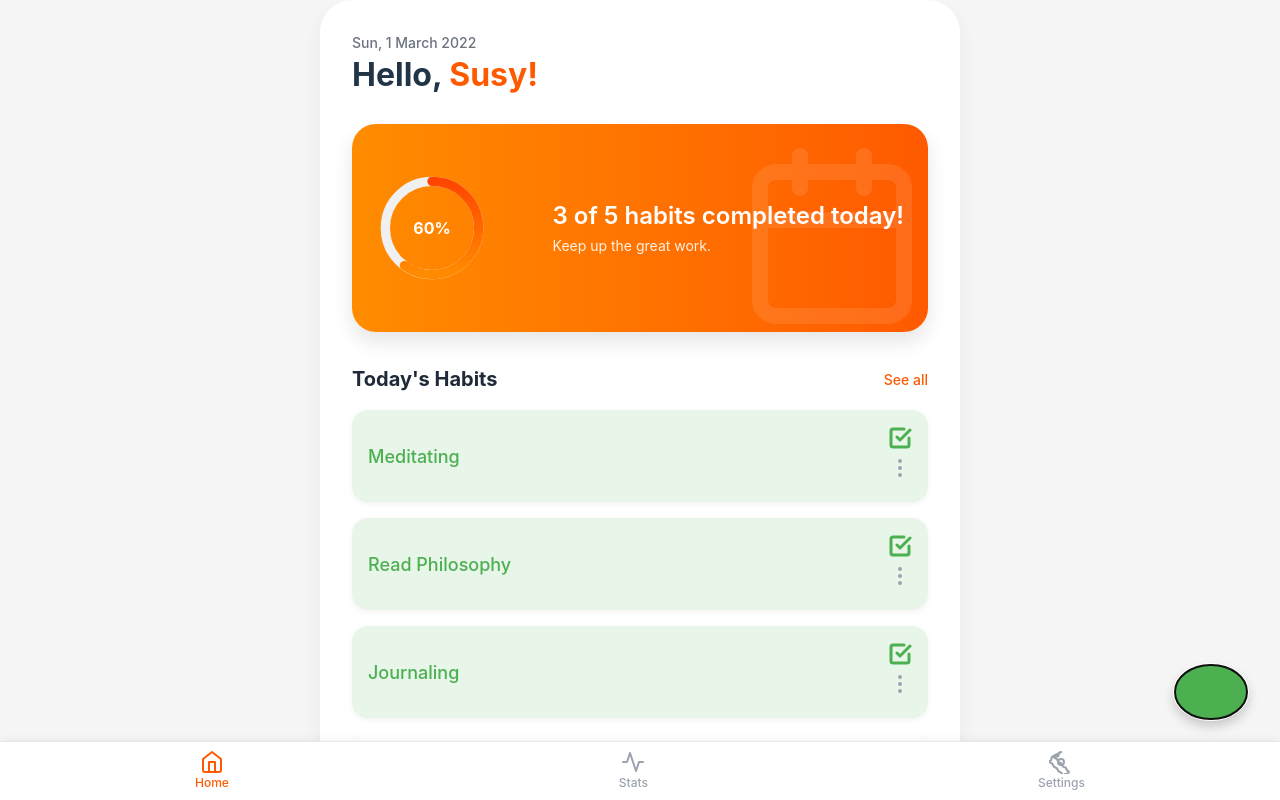
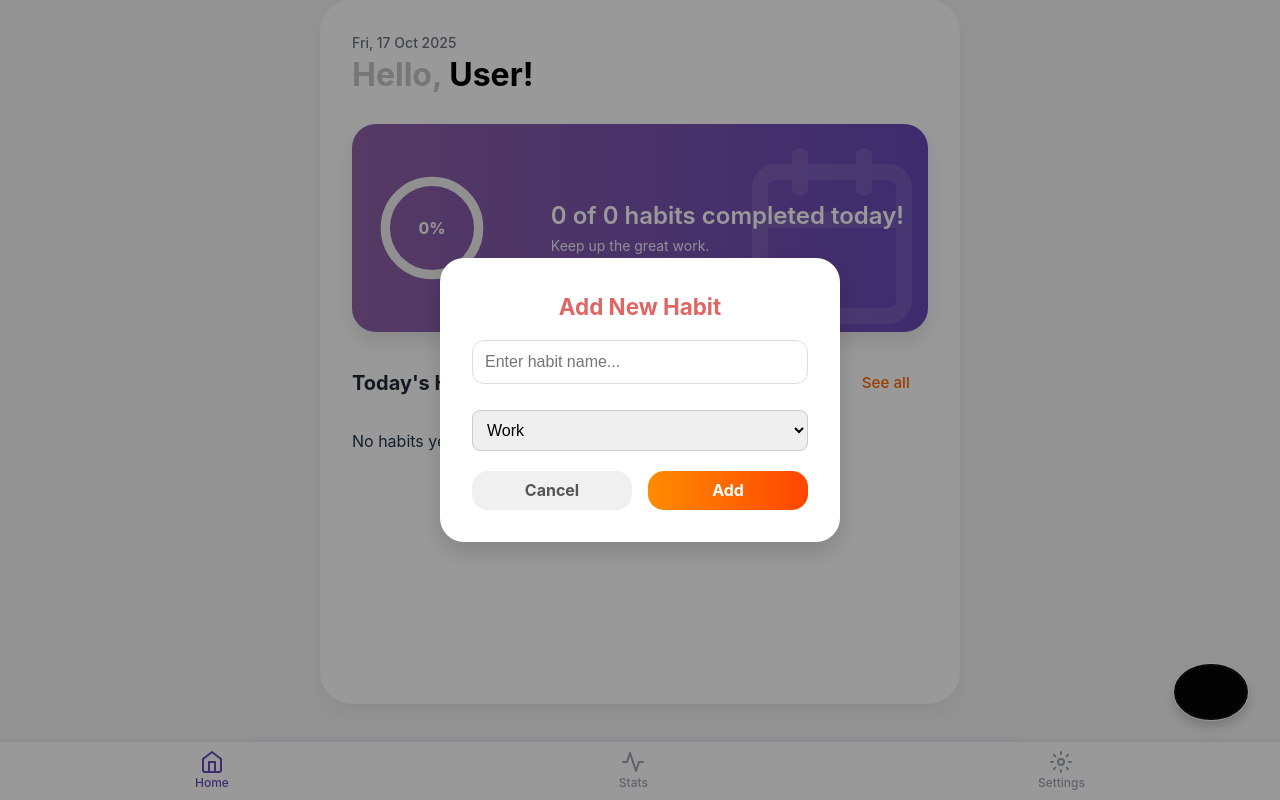
Before and after one commit to glitcchhh/Habit-hero-project, a React (Vite) app: page /home in a window 1280 px wide. Both pictures are taken after a click on the button 1211 px from the left and 692 px from the top of the page. Shown: the top 800 px of the page. Built offline with nearby package versions, Linux system fonts and the light colour scheme.

Commit message:
Add new habit modal added

```diff
--- a/src/pages/Home.css
+++ b/src/pages/Home.css
@@ -17,8 +17,9 @@ html, body, #root {
 /* --- Primary Colors --- */
 :root {
     --primary-orange: #ff5a00;
-    --light-green: #e8f5e9;
-    --success-green: #4caf50;
+    --light-green: #d4cdfb;
+    --success-green: #060506;
+    --primary-purple: #6649b7;
 }
 
 /* --- Main App Container --- */
@@ -55,10 +56,11 @@ header h1 {
     font-size: 2rem;
     font-weight: 700;
     margin-top: 0.25rem;
+    color: #c7c7c7;
 }
 
 header h1 span {
-    color: var(--primary-orange);
+    color: #010101;
 }
 
 /* --- Progress Card --- */
@@ -72,7 +74,7 @@ header h1 span {
     justify-content: space-between;
     min-height: 13rem;
     overflow: hidden;
-    background: linear-gradient(to right, #ff8c00, var(--primary-orange));
+    background: linear-gradient(to right, #8f61a7, var(--primary-purple));
     box-shadow: 0 10px 20px rgba(0,0,0,0.1);
 }
 
@@ -98,6 +100,35 @@ header h1 span {
     pointer-events: none;
 }
 
+.section-header {
+  display: flex;
+  align-items: center;
+  justify-content: space-between;
+  margin-bottom: 12px;
+}
+
+.section-header h2 {
+  font-size: 1.3rem;
+  font-weight: 600;
+  color: #1e293b;
+}
+
+.see-all-btn {
+  background: none;
+  border: none;
+  color: #ff6600;
+  font-size: 0.95rem;
+  font-weight: 500;
+  cursor: pointer;
+  transition: color 0.3s ease;
+}
+
+.see-all-btn:hover {
+  color: #e65c00;
+  text-decoration: underline;
+}
+
+
 /* --- Sections --- */
 .section {
     display: flex;
@@ -120,7 +151,7 @@ header h1 span {
 .section-header a {
     font-size: 0.875rem;
     font-weight: 500;
-    color: var(--primary-orange);
+    color: var(--primary-purple);
     text-decoration: none;
 }
 
@@ -204,6 +235,8 @@ header h1 span {
     box-shadow: 0 4px 6px rgba(0,0,0,0.05);
 }
 
+
+
 /* --- Bottom Navigation --- */
 .bottom-nav {
     position: fixed;
@@ -234,7 +267,7 @@ header h1 span {
 
 .bottom-nav .nav-link:hover,
 .bottom-nav .nav-link.active {
-    color: var(--primary-orange);
+    color: var(--primary-purple);
 }
 
 /* --- Floating Action Button --- */
@@ -260,3 +293,106 @@ header h1 span {
     transform: scale(1.1);
     background-color: #388e3c;
 }
+
+/* Popup Modal */
+.modal-overlay {
+  position: fixed;
+  inset: 0;
+  background: rgba(0, 0, 0, 0.4);
+  display: flex;
+  align-items: center;
+  justify-content: center;
+  animation: fadeIn 0.2s ease;
+  z-index: 100;
+}
+
+.modal {
+  background: #fff;
+  padding: 2rem;
+  border-radius: 1.5rem;
+  box-shadow: 0 10px 25px rgba(0,0,0,0.15);
+  width: 90%;
+  max-width: 400px;
+  text-align: center;
+  animation: scaleIn 0.25s ease;
+}
+
+.modal h3 {
+  font-size: 1.4rem;
+  color: #e06666;
+  margin-bottom: 1rem;
+}
+
+.modal input {
+  width: 100%;
+  padding: 0.75rem;
+  border: 1px solid #ddd;
+  border-radius: 0.75rem;
+  outline: none;
+  font-size: 1rem;
+  margin-bottom: 1rem;
+  transition: border-color 0.2s;
+}
+
+.modal input:focus {
+  border-color: #ac7128;
+}
+
+.modal-buttons {
+  display: flex;
+  justify-content: space-between;
+  gap: 1rem;
+}
+
+.habit-dropdown {
+  width: 100%;
+  padding: 10px;
+  border-radius: 8px;
+  border: 1px solid #ccc;
+  margin-top: 10px;
+  margin-bottom: 20px;
+  font-size: 1rem;
+  outline: none;
+  transition: border-color 0.3s;
+}
+
+.habit-dropdown:focus {
+  border-color: #ff6600;
+}
+
+.habit-type {
+  color: #888;
+  font-size: 0.85rem;
+}
+
+.add-btn {
+  flex: 1;
+  background: linear-gradient(90deg, #ff8c00, #ff4500);
+  color: white;
+  border: none;
+  border-radius: 1rem;
+  padding: 0.6rem;
+  cursor: pointer;
+  font-weight: bold;
+}
+
+.cancel-btn {
+  flex: 1;
+  background: #f0f0f0;
+  border: none;
+  border-radius: 1rem;
+  padding: 0.6rem;
+  cursor: pointer;
+  font-weight: bold;
+  color: #555;
+}
+
+@keyframes fadeIn {
+  from { opacity: 0 }
+  to { opacity: 1 }
+}
+
+@keyframes scaleIn {
+  from { transform: scale(0.9); opacity: 0 }
+  to { transform: scale(1); opacity: 1 }
+}
--- a/src/pages/Home.jsx
+++ b/src/pages/Home.jsx
@@ -1,8 +1,8 @@
 import React, { useState, useMemo } from 'react';
-import './Home.css'; // Import the separate CSS file
+import './Home.css';
 
 // --- Icon Components ---
-const Icon = ({ name, className = "icon", color = "currentColor", strokeWidth = 2, children }) => (
+const Icon = ({ className = "icon", color = "currentColor", strokeWidth = 2, children }) => (
   <svg
     xmlns="http://www.w3.org/2000/svg"
     className={className}
@@ -21,62 +21,62 @@ const Icon = ({ name, className = "icon", color = "currentColor", strokeWidth =
 
 const Home = (props) => (
   <Icon {...props}>
-        <path d="m3 9 9-7 9 7v11a2 2 0 0 1-2 2H5a2 2 0 0 1-2-2z"/>
-        <polyline points="9 22 9 12 15 12 15 22"/>
+    <path d="m3 9 9-7 9 7v11a2 2 0 0 1-2 2H5a2 2 0 0 1-2-2z" />
+    <polyline points="9 22 9 12 15 12 15 22" />
   </Icon>
 );
 
 const Activity = (props) => (
   <Icon {...props}>
-        <path d="M22 12h-4l-3 9L9 3l-3 9H2"/>
+    <path d="M22 12h-4l-3 9L9 3l-3 9H2" />
   </Icon>
 );
 
 const Settings = (props) => (
   <Icon {...props}>
-        <path d="M12.22 2h-.44a2 2 0 0 0-2 2v.44a2 2 0 0 1-2 2H4.44a2 2 0 0 0-2 2v.44a2 2 0 0 1-2 2h-.44a2 2 0 0 0 2 2v.44a2 2 0 0 1 2 2h.44a2 2 0 0 0 2 2v.44a2 2 0 0 1 2 2h.44a2 2 0 0 0 2 2v.44a2 2 0 0 1 2 2h.44a2 2 0 0 0 2 2v-.44a2 2 0 0 1 2-2h.44a2 2 0 0 0 2-2v-.44a2 2 0 0 1-2-2h-.44a2 2 0 0 0-2-2v-.44a2 2 0 0 1-2-2h-.44a2 2 0 0 0-2-2v-.44a2 2 0 0 1-2-2h-.44a2 2 0 0 0-2-2v-.44a2 2 0 0 1-2-2z"/>
-        <circle cx="12" cy="12" r="3"/>
+    <circle cx="12" cy="12" r="3" />
+    <path d="M12 2v2m0 16v2M4.93 4.93l1.41 1.41M17.66 17.66l1.41 1.41M2 12h2m16 0h2M4.93 19.07l1.41-1.41M17.66 6.34l1.41-1.41" />
   </Icon>
 );
 
 const Plus = (props) => (
   <Icon {...props}>
-        <path d="M5 12h14"/>
-        <path d="M12 5v14"/>
+    <path d="M5 12h14" />
+    <path d="M12 5v14" />
   </Icon>
 );
 
 const Calendar = (props) => (
   <Icon {...props}>
-        <rect width="18" height="18" x="3" y="4" rx="2" ry="2"/>
-        <line x1="16" x2="16" y1="2" y2="6"/>
-        <line x1="8" x2="8" y1="2" y2="6"/>
-        <line x1="3" x2="21" y1="10" y2="10"/>
+    <rect width="18" height="18" x="3" y="4" rx="2" ry="2" />
+    <line x1="16" x2="16" y1="2" y2="6" />
+    <line x1="8" x2="8" y1="2" y2="6" />
+    <line x1="3" x2="21" y1="10" y2="10" />
   </Icon>
 );
 
 const EllipsisVertical = (props) => (
   <Icon {...props}>
-        <circle cx="12" cy="12" r="1"/>
-        <circle cx="12" cy="5" r="1"/>
-        <circle cx="12" cy="19" r="1"/>
+    <circle cx="12" cy="12" r="1" />
+    <circle cx="12" cy="5" r="1" />
+    <circle cx="12" cy="19" r="1" />
   </Icon>
 );
 
 const CheckSquare = (props) => (
   <Icon {...props}>
-        <polyline points="9 11 12 14 22 4"/>
-        <path d="M21 12v7a2 2 0 0 1-2 2H5a2 2 0 0 1-2-2V5a2 2 0 0 1 2-2h11"/>
+    <polyline points="9 11 12 14 22 4" />
+    <path d="M21 12v7a2 2 0 0 1-2 2H5a2 2 0 0 1-2-2V5a2 2 0 0 1 2-2h11" />
   </Icon>
 );
 
 const Square = (props) => (
   <Icon {...props}>
-        <rect width="18" height="18" x="3" y="3" rx="2" ry="2"/>
+    <rect width="18" height="18" x="3" y="3" rx="2" ry="2" />
   </Icon>
 );
 
-// --- Progress Circle Component ---
+// --- Progress Circle ---
 const ProgressCircle = ({ percent }) => {
   const radius = 50;
   const circumference = 2 * Math.PI * radius;
@@ -99,8 +99,8 @@ const ProgressCircle = ({ percent }) => {
         />
         <defs>
           <linearGradient id="progressGradient" x1="0%" y1="0%" x2="100%" y2="0%">
-                        <stop offset="0%" stopColor="#FF8C00" stopOpacity="1" />
-                        <stop offset="100%" stopColor="#FF4500" stopOpacity="1" />
+            <stop offset="0%" stopColor="#3006946e" />
+            <stop offset="100%" stopColor="#1b22b0ff" />
           </linearGradient>
         </defs>
       </svg>
@@ -111,28 +111,18 @@ const ProgressCircle = ({ percent }) => {
   );
 };
 
-// --- Initial Habits ---
-const initialHabits = [
-    { id: 1, name: 'Meditating', completed: true },
-    { id: 2, name: 'Read Philosophy', completed: true },
-    { id: 3, name: 'Journaling', completed: true },
-    { id: 4, name: 'Exercise for 30 mins', completed: false },
-    { id: 5, name: 'Plan next day', completed: false },
-];
-
 // --- Habit Card ---
-const HabitCard = ({ habit, toggleHabit }) => {
-    const isCompleted = habit.completed;
-
-    return (
+const HabitCard = ({ habit, toggleHabit }) => (
   <div
-            className={`habit-card ${isCompleted ? 'completed' : ''}`}
+    className={`habit-card ${habit.completed ? 'completed' : ''}`}
     onClick={() => toggleHabit(habit.id)}
   >
-            <span className={`habit-title ${isCompleted ? 'completed' : ''}`}>{habit.name}</span>
+    <span className={`habit-title ${habit.completed ? 'completed' : ''}`}>
+      {habit.name} <small className="habit-type">({habit.type})</small>
+    </span>
     <div className="flex items-center space-x-2">
       <div className="checkbox-icon">
-                    {isCompleted ? (
+        {habit.completed ? (
           <CheckSquare color="var(--success-green)" strokeWidth={3} />
         ) : (
           <Square color="#9ca3af" strokeWidth={3} />
@@ -142,18 +132,31 @@ const HabitCard = ({ habit, toggleHabit }) => {
     </div>
   </div>
 );
-};
 
-// --- Main App ---
+// --- Main Component ---
 const HomePage = () => {
-    const [habits, setHabits] = useState(initialHabits);
+  const [habits, setHabits] = useState([]);
+  const [showModal, setShowModal] = useState(false);
+  const [newHabit, setNewHabit] = useState("");
+  const [habitType, setHabitType] = useState("Work");
 
   const toggleHabit = (id) => {
     setHabits(prev =>
-            prev.map(habit =>
-                habit.id === id ? { ...habit, completed: !habit.completed } : habit
+      prev.map(h =>
+        h.id === id ? { ...h, completed: !h.completed } : h
       )
     );
+  };
+
+  const addHabit = () => {
+    if (newHabit.trim() === "") return;
+    setHabits(prev => [
+      ...prev,
+      { id: Date.now(), name: newHabit.trim(), type: habitType, completed: false }
+    ]);
+    setNewHabit("");
+    setHabitType("Work");
+    setShowModal(false);
   };
 
   const { completedCount, totalCount, progressPercent } = useMemo(() => {
@@ -166,16 +169,11 @@ const HomePage = () => {
   return (
     <div className="app-container">
       <div className="main-card">
-
-                {/* Header */}
         <header className="header">
-                    <p>Sun, 1 March 2022</p>
-                    <h1>
-                        Hello, <span>Susy!</span>
-                    </h1>
+          <p>Fri, 17 Oct 2025</p>
+          <h1>Hello, <span>User!</span></h1>
         </header>
 
-                {/* Progress Card */}
         <div className="progress-card">
           <Calendar className="calendar-bg" />
           <div className="progress-circle-wrapper">
@@ -187,27 +185,20 @@ const HomePage = () => {
           </div>
         </div>
 
-                {/* Today's Habits */}
+        {/* Habits */}
         <section className="section">
           <div className="section-header">
             <h2>Today's Habits</h2>
-                        <a href="#">See all</a>
+            <button className="see-all-btn" onClick={() => alert("Navigate to All Habits page!")}>
+              See all
+            </button>
           </div>
           <div className="section-content">
-                        {habits.slice(0, 4).map(habit => (
-                            <HabitCard key={habit.id} habit={habit} toggleHabit={toggleHabit} />
-                        ))}
-                    </div>
-                </section>
-
-                {/* Your Goals */}
-                <section className="section">
-                    <div className="section-header">
-                        <h2>Your Goals</h2>
-                        <a href="#">See all</a>
-                    </div>
-                    <div className="goal-card">
-                        <p>Goal: Run a half marathon by December</p>
+            {habits.length === 0 ? (
+              <p className="no-habits">No habits yet. Click + to add one!</p>
+            ) : (
+              habits.map(h => <HabitCard key={h.id} habit={h} toggleHabit={toggleHabit} />)
+            )}
           </div>
         </section>
 
@@ -227,11 +218,41 @@ const HomePage = () => {
           </a>
         </nav>
 
-                {/* Floating Action Button */}
-                <button className="fab">
+        {/* Floating Add Button */}
+        <button className="fab" onClick={() => setShowModal(true)}>
           <Plus />
         </button>
 
+        {/* Popup Modal */}
+        {showModal && (
+          <div className="modal-overlay">
+            <div className="modal">
+              <h3>Add New Habit</h3>
+              <input
+                type="text"
+                placeholder="Enter habit name..."
+                value={newHabit}
+                onChange={(e) => setNewHabit(e.target.value)}
+              />
+              <select
+                value={habitType}
+                onChange={(e) => setHabitType(e.target.value)}
+                className="habit-dropdown"
+              >
+                <option value="Work">Work</option>
+                <option value="Sports">Sports</option>
+                <option value="Learning">Learning</option>
+                <option value="Health">Health</option>
+                <option value="Self-care">Self-care</option>
+                <option value="Mental Health">Mental Health</option>
+              </select>
+              <div className="modal-buttons">
+                <button className="cancel-btn" onClick={() => setShowModal(false)}>Cancel</button>
+                <button className="add-btn" onClick={addHabit}>Add</button>
+              </div>
+            </div>
+          </div>
+        )}
       </div>
     </div>
   );
```
Lines whose indentation alone changed are shown as unchanged.
